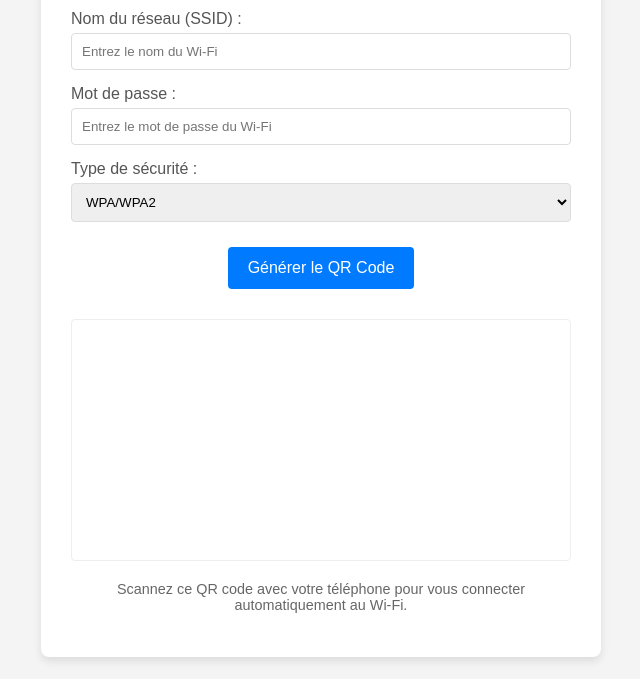
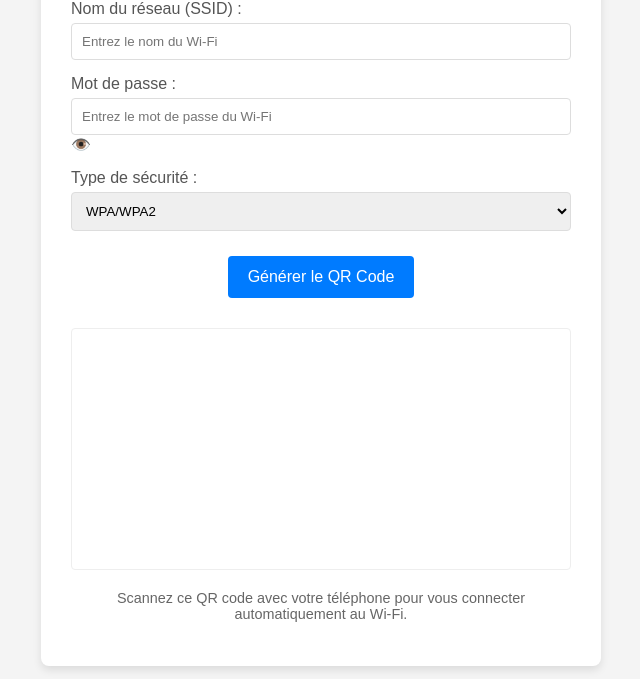
Before and after one commit to zitouthani/Generateur_QR_code_Pour_WiFi, a plain HTML site: page index.html in a window 1280 px wide. Shown: the part 121-800 px from the top of the page, without its empty margins (319-959 px from the left). Drawn offline with Linux system fonts and the light colour scheme.

Commit message:
Enhance password input with visibility toggle
Added a password visibility toggle feature for the password input.

```diff
--- a/index.html
+++ b/index.html
@@ -15,10 +15,14 @@
             <input type="text" id="ssid" placeholder="Entrez le nom du Wi-Fi">
         </div>
 
-        <div class="form-group">
-            <label for="password">Mot de passe :</label>
-            <input type="password" id="password" placeholder="Entrez le mot de passe du Wi-Fi">
-        </div>
+       <div class="form-group">
+    <label for="password">Mot de passe :</label>
+    <div class="password-wrapper">
+        <input type="password" id="password" placeholder="Entrez le mot de passe du Wi-Fi">
+        <span class="toggle-password" onclick="togglePasswordVisibility()">👁️</span>
+    </div>
+</div>
+
 
         <div class="form-group">
             <label for="encryption">Type de sécurité :</label>
```
